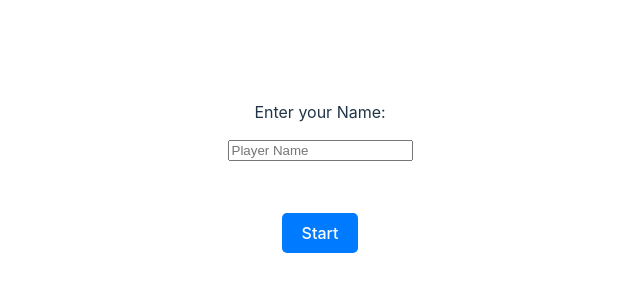
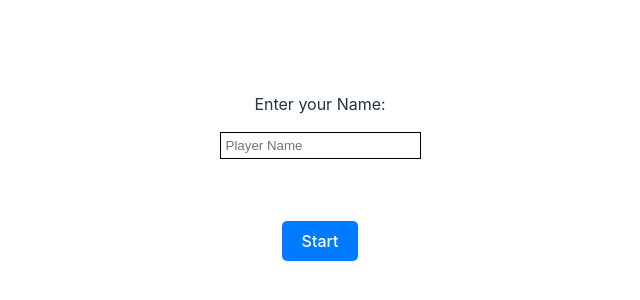
Before and after one commit to sbresin/offsite-p2p-challenge, a Vue app: page /game in a window 1280 px wide. Shown: the part 248-548 px from the top of the page, without its empty margins (320-960 px from the left). Built offline with nearby package versions, Linux system fonts and the light colour scheme; what gun would draw is missing.

Commit message:
update answers

```diff
--- a/src/data.ts
+++ b/src/data.ts
@@ -52,11 +52,8 @@ export function addAnswer(
 export function fetchLastFiveRounds(): Promise<Round[]> {
   return new Promise((resolve) => {
     const rounds: Round[] = [];
+    const promises: Promise<void>[] = [];
 
-    // Log the start of the data fetch
-    console.log("Fetching rounds from GunDB...");
-
-    // Use the map() function to iterate over all rounds in GunDB
     gun
       .get("ecir")
       .map()
@@ -104,3 +101,18 @@ export function getSomeRoundsForTests() {
       .on((data) => console.log(data));
   }
 }
+
+export function getRoundId(dateTime: Date | string): string {
+  // Ensure the input is a Date object
+  const date = typeof dateTime === "string" ? new Date(dateTime) : dateTime;
+
+  if (isNaN(date.getTime())) {
+    throw new Error("Invalid date provided");
+  }
+
+  // Extract hours and minutes
+  const hours = date.getHours().toString().padStart(2, "0");
+  const minutes = date.getMinutes().toString().padStart(2, "0");
+
+  return `${hours}${minutes}`;
+}
--- a/src/views/Game.vue
+++ b/src/views/Game.vue
@@ -1,9 +1,13 @@
 <script setup lang="ts">
 import { ref, onMounted, onBeforeUnmount } from 'vue';
+import { useRouter } from 'vue-router';
+
 import { usePlayer } from '../stores/player';
 import { useLetter } from '../stores/letter';
+const router = useRouter();
+
 import { Category } from "../lib/types";
-import { addAnswer } from "../data";
+import { addAnswer, getRoundId } from "../data";
 
 // Access the Pinia letter store
 const player = usePlayer();
@@ -28,16 +32,16 @@ onMounted(() => {
 
 const handleSubmit = () => {
   categories.forEach((category) => {
-    addAnswer('1', player.name, player.name, category, player[category])
+    addAnswer(getRoundId(new Date()), player.name, category, player[category])
   });
-  console.log(letter.answer);
+  router.push({ path: '/score' });
 };
 </script>
 
 <template>
   <h2>Time: {{ gameTime }}</h2>
   <h2>Letter: {{ letter.randomLetter }}</h2>
-  <p>Hello {{ player.name }}</p>
+  <p>Hello </p><strong>{{ player.name }}</strong>
 
   <div v-for="category in categories" :key="category">
     <label :for="category">{{ category }}:</label>
@@ -63,6 +67,7 @@ input {
   padding: 5px;
   width: 100%;
   max-width: 300px;
+  border: 1px solid;
 }
 
 button {
--- a/src/views/Welcome.vue
+++ b/src/views/Welcome.vue
@@ -38,4 +38,12 @@ button {
 button:hover {
   background-color: #0056b3;
 }
+
+input {
+  margin-bottom: 10px;
+  padding: 5px;
+  width: 100%;
+  max-width: 300px;
+  border: 1px solid;
+}
 </style>
```
